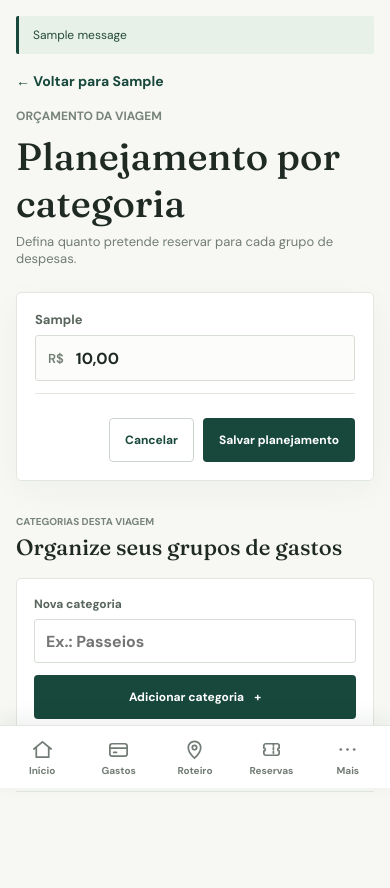
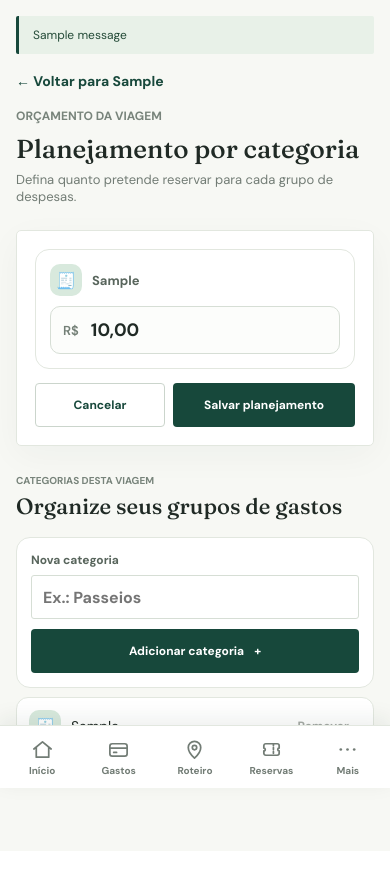
Before and after one commit to vitimrcosta/travel-budget-flask, a Flask app: page /trips/1/planning in a window 390 px wide. Shown: the part 56-944 px from the top of the page. After the commit the page ends 852 px from the top, so only its background shows below. Run offline with Flask 3, Linux system fonts and the light colour scheme; tables that the repository leaves empty hold one stand-in row (values such as "Sample post"); one stand-in notice (Sample message) is shown; some libraries are stand-ins or nearby versions.

Commit message:
Planning: clear zero on focus, keep typed amounts when adding/removing categories, mobile layout
Co-authored-by: Copilot <223556219+Copilot@users.noreply.github.com>

```diff
--- a/static/app.css
+++ b/static/app.css
@@ -976,3 +976,20 @@ td { padding: 13px 8px; border-top: 1px solid var(--line); color: #626e65; font-
   .activity-card-actions .activity-action-link { display: flex; width: 100%; min-height: 40px; align-items: center; justify-content: center; border-radius: 10px; }
   .pagination { padding-bottom: 8px; }
 }
+/* Planejamento por categoria */
+.planning-name, .category-manager-row > span { display: inline-flex; align-items: center; gap: 10px; }
+.planning-icon { display: inline-grid; width: 32px; height: 32px; place-items: center; border-radius: 10px; background: var(--mint); font-size: 16px; }
+
+@media screen and (max-width: 720px) {
+  .form-page-heading h1 { font-size: 26px; }
+  .planning-form { gap: 8px; }
+  .planning-form label { display: grid; grid-template-columns: 1fr; gap: 10px; padding: 14px; border: 1px solid var(--line); border-radius: 14px; background: var(--white); }
+  .planning-form .currency-field { min-height: 48px; border-radius: 10px; }
+  .planning-form .currency-field input { font-size: 18px; font-weight: 700; }
+  .planning-form .form-actions { display: grid; grid-template-columns: 1fr 1.4fr; gap: 8px; }
+  .category-manager { margin-top: 22px; }
+  .category-add-form { gap: 10px; padding: 14px; border-radius: 14px; }
+  .category-manager-list { gap: 8px; border-top: 0; }
+  .category-manager-row { padding: 10px 12px; border: 1px solid var(--line); border-radius: 12px; background: var(--white); font-size: 14px; }
+  .category-manager-row button { min-height: 36px; padding: 0 12px; border-radius: 8px; font-size: 12px; font-weight: 700; }
+}
--- a/static/app.js
+++ b/static/app.js
@@ -56,7 +56,11 @@
     }
 
     field.addEventListener("focus", () => {
-      field.value = normalizeAmount(field.value);
+      const normalized = normalizeAmount(field.value);
+      field.value = Number(normalized) === 0 ? "" : normalized.replace(".", ",");
+      if (field.value) {
+        field.select();
+      }
     });
     field.addEventListener("blur", () => formatAmount(field));
     field.form.addEventListener("submit", () => {
@@ -65,6 +69,22 @@
   };
 
   document.querySelectorAll("[data-money]").forEach(bindMoneyField);
+
+  // Ao adicionar/remover categoria, leva junto os valores já digitados no planejamento.
+  const planningForm = document.querySelector(".planning-form");
+  if (planningForm) {
+    document.querySelectorAll("[data-keep-planning]").forEach((form) => {
+      form.addEventListener("submit", () => {
+        planningForm.querySelectorAll("[data-money]").forEach((field) => {
+          const hidden = document.createElement("input");
+          hidden.type = "hidden";
+          hidden.name = field.name;
+          hidden.value = normalizeAmount(field.value);
+          form.appendChild(hidden);
+        });
+      });
+    });
+  }
 
   document.querySelectorAll("[data-emoji-picker]").forEach((picker) => {
     const input = picker.querySelector('input[name="bandeira"]');
--- a/templates/planning_form.html
+++ b/templates/planning_form.html
@@ -6,7 +6,7 @@
     <input type="hidden" name="csrf_token" value="{{ csrf_token() }}">
     {% for category in categories %}
       {% set existing_value = planning.get(category, {}).get('valor_previsto', 0) %}
-      <label>{{ category }}<div class="currency-field"><span aria-hidden="true">R$</span><input type="text" name="previsto_{{ loop.index0 }}" inputmode="decimal" data-money value="{{ request.form.get('previsto_' ~ loop.index0, existing_value|money_value) }}" placeholder="0,00"></div></label>
+      <label><span class="planning-name"><span class="planning-icon" aria-hidden="true">{{ category|category_icon }}</span>{{ category }}</span><div class="currency-field"><span aria-hidden="true">R$</span><input type="text" name="previsto_{{ loop.index0 }}" inputmode="decimal" data-money value="{{ request.form.get('previsto_' ~ loop.index0, existing_value|money_value) }}" placeholder="0,00"></div></label>
     {% endfor %}
     {% if not categories %}<p class="empty-row">Adicione uma categoria abaixo para começar a planejar.</p>{% endif %}
     <div class="form-actions"><a class="button button-secondary" href="{{ url_for('dashboard', trip_id=trip.id) }}">Cancelar</a><button class="button button-primary" type="submit">Salvar planejamento</button></div>
@@ -14,11 +14,11 @@
 
   <section class="category-manager">
     <div class="section-title-row"><div><span class="eyebrow">CATEGORIAS DESTA VIAGEM</span><h2>Organize seus grupos de gastos</h2></div></div>
-    <form class="category-add-form" method="post" action="{{ url_for('add_planning_category', trip_id=trip.id) }}">
+    <form class="category-add-form" data-keep-planning method="post" action="{{ url_for('add_planning_category', trip_id=trip.id) }}">
       <input type="hidden" name="csrf_token" value="{{ csrf_token() }}">
       <label>Nova categoria<input type="text" name="categoria_nova" maxlength="100" required placeholder="Ex.: Passeios"></label>
       <button class="button button-primary" type="submit">Adicionar categoria <span aria-hidden="true">+</span></button>
     </form>
-    {% if categories %}<div class="category-manager-list">{% for category in categories %}<div class="category-manager-row"><span>{{ category }}</span><form method="post" action="{{ url_for('delete_planning_category', trip_id=trip.id, category_index=loop.index0) }}" onsubmit="return confirm('Remover a categoria {{ category }}?')"><input type="hidden" name="csrf_token" value="{{ csrf_token() }}"><button type="submit" {% if category in trip.gastos|map(attribute='categoria')|list %}disabled title="A categoria possui gastos"{% endif %}>Remover</button></form></div>{% endfor %}</div>{% endif %}
+    {% if categories %}<div class="category-manager-list">{% for category in categories %}<div class="category-manager-row"><span><span class="planning-icon" aria-hidden="true">{{ category|category_icon }}</span>{{ category }}</span><form data-keep-planning method="post" action="{{ url_for('delete_planning_category', trip_id=trip.id, category_index=loop.index0) }}" onsubmit="return confirm('Remover a categoria {{ category }}?')"><input type="hidden" name="csrf_token" value="{{ csrf_token() }}"><button type="submit" {% if category in trip.gastos|map(attribute='categoria')|list %}disabled title="A categoria possui gastos"{% endif %}>Remover</button></form></div>{% endfor %}</div>{% endif %}
   </section>
 {% endblock %}
--- a/web_app.py
+++ b/web_app.py
@@ -1176,11 +1176,22 @@ def edit_planning(trip_id):
     return render_template("planning_form.html", trip=trip, planning=existing, categories=categories)
 
 
+def apply_posted_planning_amounts(planning):
+    for index, item in enumerate(planning):
+        raw_amount = request.form.get(f"previsto_{index}")
+        if raw_amount is None:
+            continue
+        amount, error = parse_amount(raw_amount, f"O previsto de {item['categoria']}", required=False)
+        if not error:
+            item["valor_previsto"] = amount or 0.0
+
+
 @app.post("/trips/<int:trip_id>/planning/categories")
 def add_planning_category(trip_id):
     trip = get_trip_or_404(trip_id)
     category = request.form.get("categoria_nova", "").strip()
     existing = trip.setdefault("planejamento", [])
+    apply_posted_planning_amounts(existing)
 
     if not category:
         flash("Informe o nome da categoria.", "error")
@@ -1190,8 +1201,8 @@ def add_planning_category(trip_id):
         flash("Essa categoria já existe nesta viagem.", "error")
     else:
         existing.append({"categoria": category, "valor_previsto": 0.0})
-        storage_manager.save_viagem(trip)
         flash("Categoria adicionada.", "success")
+    storage_manager.save_viagem(trip)
     return redirect(url_for("edit_planning", trip_id=trip_id))
 
 
@@ -1201,8 +1212,10 @@ def delete_planning_category(trip_id, category_index):
     planning = trip.get("planejamento", [])
     if category_index < 0 or category_index >= len(planning):
         abort(404)
+    apply_posted_planning_amounts(planning)
     category = planning[category_index]["categoria"]
     if any(expense["categoria"] == category for expense in trip.get("gastos", [])):
+        storage_manager.save_viagem(trip)
         flash("Não é possível remover uma categoria que já possui gastos.", "error")
         return redirect(url_for("edit_planning", trip_id=trip_id))
 
```
Also changed, not shown: test_web_app.py (+8 -0 lines).
